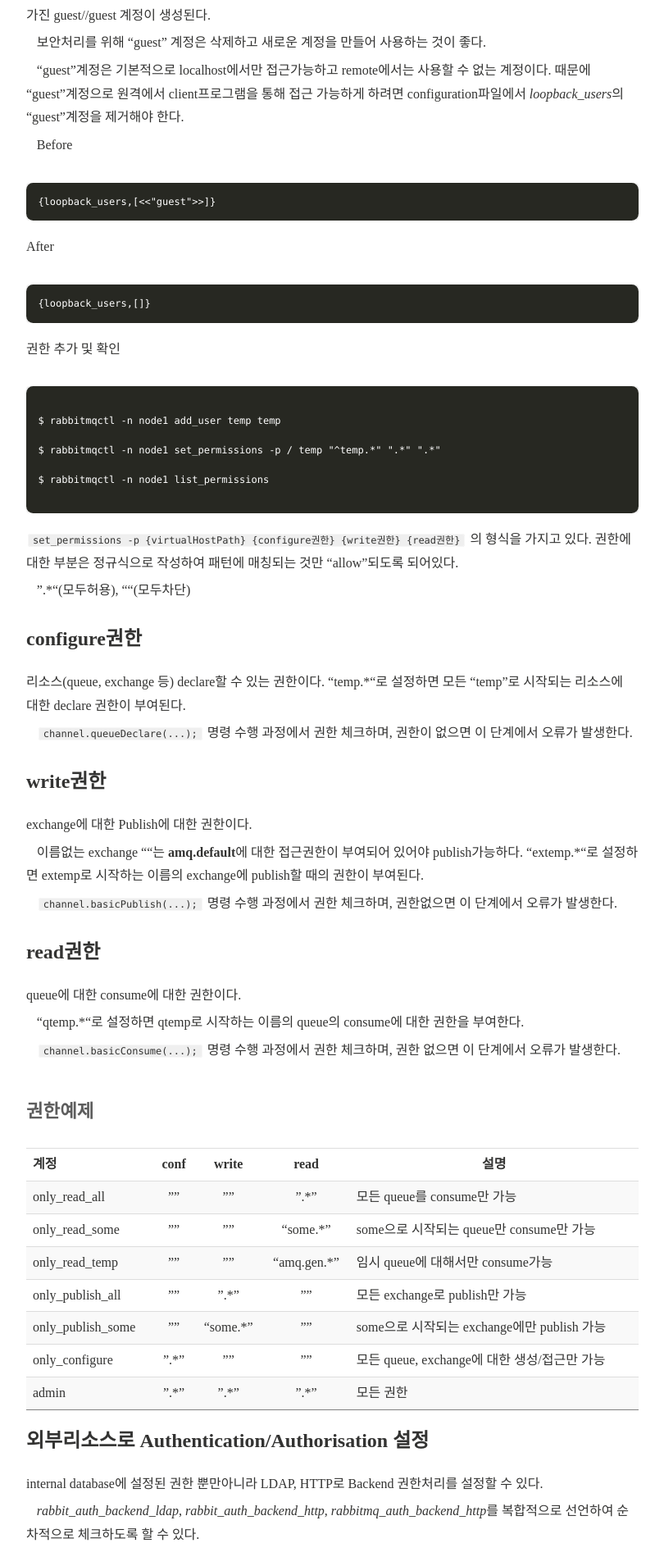
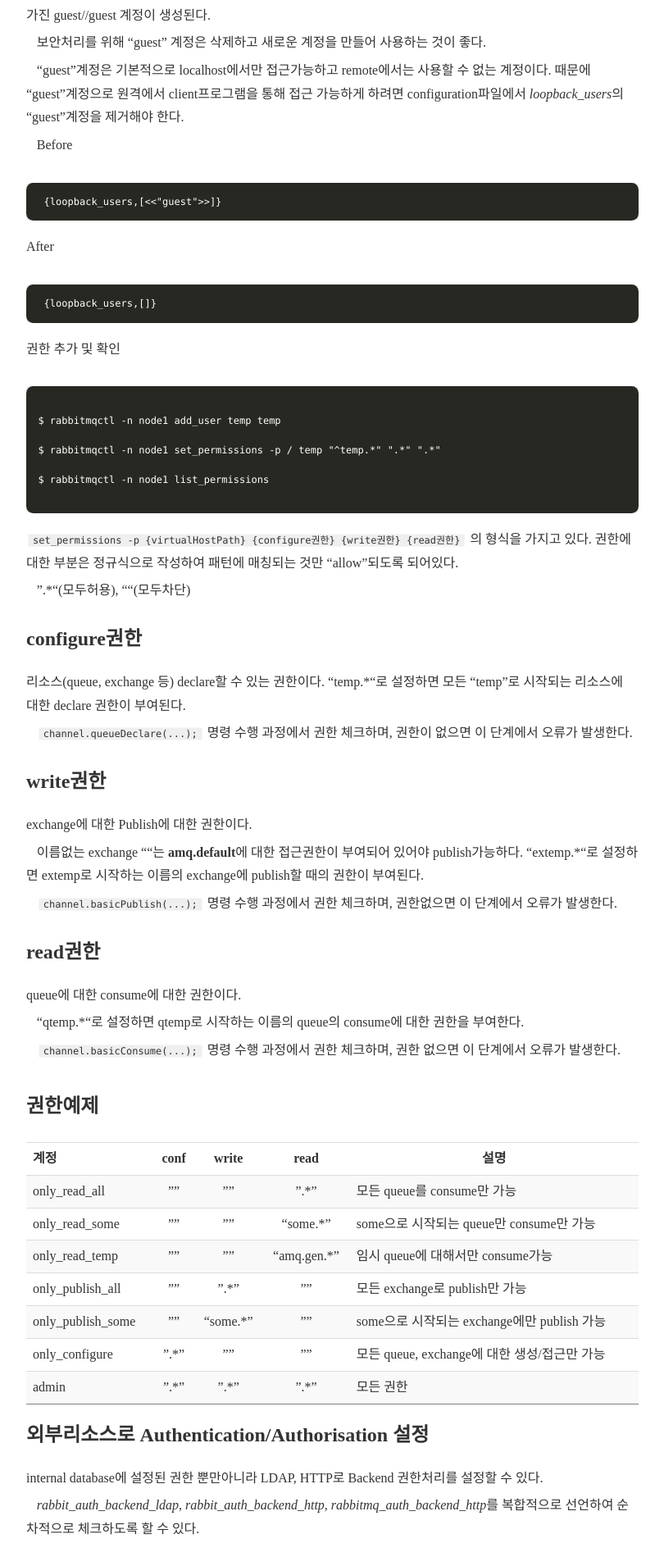
Before and after one commit to gjchoi/gjchoi.github.io, a Jekyll site: the page built from _posts/2016-03-07-rabbit-mq-권한관리.md, in a window 1280 px wide. Shown: the part 366-2276 px from the top of the page at 82% size, without its empty margins (256-1066 px from the left). Built offline with Jekyll 4.4.1, drawn with Linux system fonts in a browser that asks for light colours; nearby versions of some CDN libraries; comment, search, counter and statistics services are not loaded.

```diff
--- a/_posts/2016-03-07-rabbit-mq-권한관리.md
+++ b/_posts/2016-03-07-rabbit-mq-권한관리.md
@@ -28,14 +28,14 @@ RabbitMQ가 최초 기동되거나 database의 데이터가 비어있으면
 Before
 
 ~~~
-{loopback_users,[<<"guest">>]}
+ {loopback_users,[<<"guest">>]}
 ~~~
 
 
 After
 
 ~~~
-{loopback_users,[]}
+ {loopback_users,[]}
 ~~~
 
 
@@ -88,7 +88,7 @@ queue에 대한 consume에 대한 권한이다.
 `channel.basicConsume(...);` 명령 수행 과정에서 권한 체크하며, 권한 없으면 이 단계에서 오류가 발생한다.
 
 
-##### 권한예제 ####
+#### 권한예제 ####
 
 |계정| conf | write | read | 설명 |
 |:-----|:--:|:--:|:--:|
```
